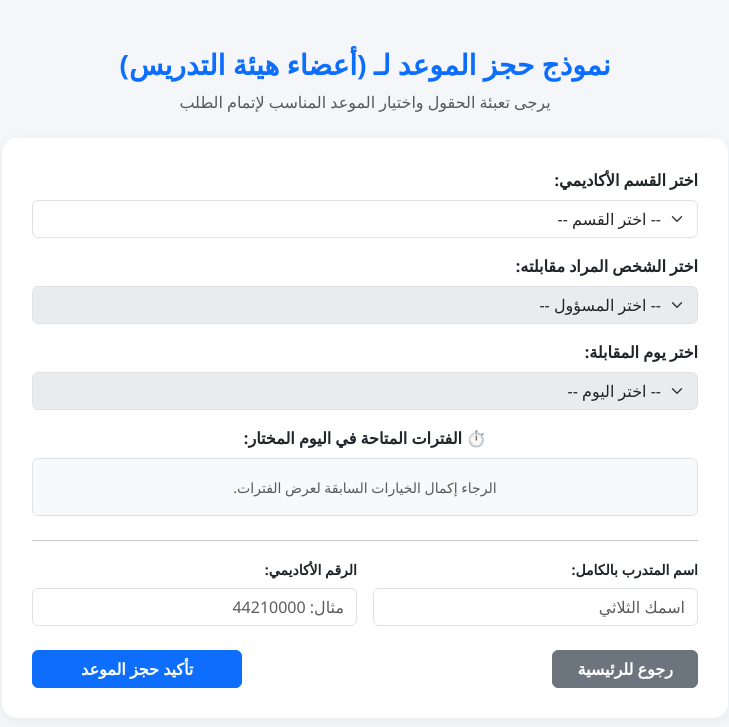
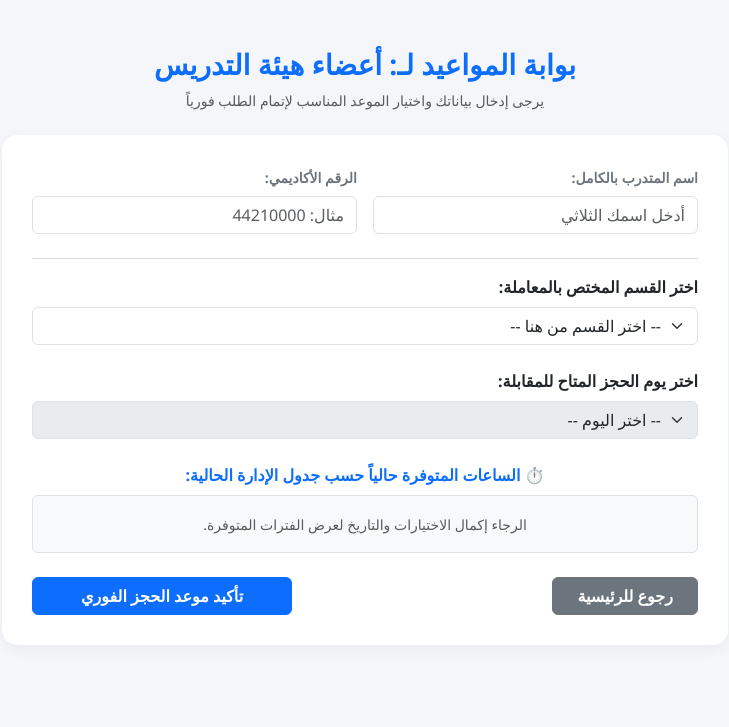
Before and after one commit to AMX-24/booking-system, a Flask app: page /select_time/1 in a window 1280 px wide. Shown: the top 727 px of the page, without its empty margins (275-1004 px from the left). Run offline with Flask 3, Linux system fonts and the light colour scheme.

Commit message:
Update select_time.html

```diff
--- a/templates/select_time.html
+++ b/templates/select_time.html
@@ -13,34 +13,38 @@
 
 <div class="container my-5" style="max-width: 750px;">
     <div class="text-center mb-4">
-        <h3 class="fw-bold text-primary">نموذج حجز الموعد لـ ({{ entity_name }})</h3>
-        <p class="text-muted">يرجى تعبئة الحقول واختيار الموعد المناسب لإتمام الطلب</p>
+        <h3 class="fw-bold text-primary">بوابة المواعيد لـ: {{ entity_name }}</h3>
+        <p class="text-muted small">يرجى إدخال بياناتك واختيار الموعد المناسب لإتمام الطلب فورياً</p>
     </div>
 
     <div class="booking-box">
         <form action="{{ url_for('book') }}" method="POST">
-            <!-- 1. اختيار القسم (يقرأ ديناميكياً) -->
-            <div class="mb-3">
-                <label class="form-label fw-bold">اختر القسم الأكاديمي:</label>
-                <select class="form-select" id="deptSelect" required onchange="filterEntities()">
-                    <option value="" disabled selected>-- اختر القسم --</option>
+
+            <div class="row g-3 mb-4">
+                <div class="col-md-6">
+                    <label class="form-label small fw-bold text-secondary">اسم المتدرب بالكامل:</label>
+                    <input type="text" name="student_name" class="form-control" placeholder="أدخل اسمك الثلاثي" required>
+                </div>
+                <div class="col-md-6">
+                    <label class="form-label small fw-bold text-secondary">الرقم الأكاديمي:</label>
+                    <input type="number" name="student_id" class="form-control" placeholder="مثال: 44210000" required>
+                </div>
+            </div>
+
+            <hr class="text-muted">
+
+            <div class="mb-4">
+                <label class="form-label fw-bold text-dark">اختر القسم المختص بالمعاملة:</label>
+                <select class="form-select" id="deptSelect" required onchange="handleDeptChange()">
+                    <option value="" disabled selected>-- اختر القسم من هنا --</option>
                     {% for key, name in departments.items() %}
                         <option value="{{ key }}">{{ name }}</option>
                     {% endfor %}
                 </select>
             </div>
 
-            <!-- 2. تحديد الشخص المسؤول -->
-            <div class="mb-3">
-                <label class="form-label fw-bold">اختر الشخص المراد مقابلته:</label>
-                <select class="form-select" id="entitySelect" name="target_name" required disabled onchange="updateSlots()">
-                    <option value="" disabled selected>-- اختر المسؤول --</option>
-                </select>
-            </div>
-
-            <!-- 3. اختيار يوم المقابلة -->
-            <div class="mb-3">
-                <label class="form-label fw-bold">اختر يوم المقابلة:</label>
+            <div class="mb-4">
+                <label class="form-label fw-bold text-dark">اختر يوم الحجز المتاح للمقابلة:</label>
                 <select class="form-select" id="daySelect" name="day_name" required disabled onchange="updateSlots()">
                     <option value="" disabled selected>-- اختر اليوم --</option>
                     <option value="sun">الأحد</option>
@@ -51,32 +55,17 @@
                 </select>
             </div>
 
-            <!-- 4. عرض الأوقات المتاحة الممررة أجاكس -->
             <div class="mb-4">
-                <label class="form-label d-block fw-bold mb-2 text-center">⏱️ الفترات المتاحة في اليوم المختار:</label>
+                <label class="form-label d-block fw-bold mb-2 text-center text-primary">⏱️ الساعات المتوفرة حالياً حسب جدول الإدارة الحالية:</label>
                 <div id="slotsContainer" class="p-3 border rounded bg-light text-center min-vh-10">
-                    <span class="text-muted small">الرجاء إكمال الخيارات السابقة لعرض الفترات.</span>
+                    <span class="text-muted small">الرجاء إكمال الاختيارات والتاريخ لعرض الفترات المتوفرة.</span>
                 </div>
                 <input type="hidden" name="chosen_slot" id="hiddenSlotInput" required>
             </div>
 
-            <hr>
-
-            <!-- 5. بيانات المتدرب (ثابتة وظاهرة دائماً الآن) -->
-            <div class="row g-3 mb-4">
-                <div class="col-md-6">
-                    <label class="form-label small fw-bold">اسم المتدرب بالكامل:</label>
-                    <input type="text" name="student_name" class="form-control" placeholder="اسمك الثلاثي" required>
-                </div>
-                <div class="col-md-6">
-                    <label class="form-label small fw-bold">الرقم الأكاديمي:</label>
-                    <input type="number" name="student_id" class="form-control" placeholder="مثال: 44210000" required>
-                </div>
-            </div>
-
-            <div class="d-flex justify-content-between">
+            <div class="d-flex justify-content-between mt-4">
                 <a href="{{ url_for('home') }}" class="btn btn-secondary px-4 fw-bold">رجوع للرئيسية</a>
-                <button type="submit" class="btn btn-primary px-5 fw-bold">تأكيد حجز الموعد</button>
+                <button type="submit" class="btn btn-primary px-5 fw-bold">تأكيد موعد الحجز الفوري</button>
             </div>
         </form>
     </div>
@@ -86,52 +75,43 @@
 const db = {{ schedule_db | tojson }};
 const currentType = "{{ entity_id }}";
 
-function filterEntities() {
-    const dept = document.getElementById('deptSelect').value;
-    const entitySelect = document.getElementById('entitySelect');
+// دالة لمعالجة التغيير في الأقسام دون الحاجة لقائمة الأشخاص المحذوفة
+function handleDeptChange() {
     const daySelect = document.getElementById('daySelect');
-
-    // تفريغ القائمة أولاً
-    entitySelect.innerHTML = '<option value="" disabled selected>-- اختر المسؤول --</option>';
-
-    let hasMembers = false;
-    for (let name in db) {
-        if (db[name].type === currentType && db[name].dept === dept) {
-            let opt = document.createElement('option');
-            opt.value = name;
-            opt.innerText = name;
-            entitySelect.appendChild(opt);
-            hasMembers = true;
-        }
-    }
-
-    // تفعيل الخانات حتى لو لم تكن هناك أسماء ليتمكن النظام من إظهار تنبيه واضح
-    entitySelect.disabled = false;
     daySelect.disabled = false;
-
-    if (!hasMembers) {
-        entitySelect.innerHTML = '<option value="" disabled selected>-- لا يوجد مسؤولين مضافين لهذا القسم حالياً --</option>';
-    }
-
     clearSlots();
 }
 
 function updateSlots() {
-    const target = document.getElementById('entitySelect').value;
+    const dept = document.getElementById('deptSelect').value;
     const day = document.getElementById('daySelect').value;
     const container = document.getElementById('slotsContainer');
 
-    if(!target || !day) return;
+    if(!dept || !day) return;
+
+    // البحث عن المسؤول التابع للقسم والنوع المحدد تلقائياً في الخلفية
+    let targetName = null;
+    for (let name in db) {
+        if (db[name].type === currentType && db[name].dept === dept) {
+            targetName = name;
+            break;
+        }
+    }
+
+    if (!targetName) {
+        container.innerHTML = '<span class="text-warning small fw-bold">لا يوجد مسؤول أو جدول مواعيد مضاف لهذا القسم حالياً!</span>';
+        return;
+    }
 
     let formData = new FormData();
-    formData.append('target', target);
+    formData.append('target', targetName);
     formData.append('day_name', day);
 
     fetch('/get_slots_ajax', { method: 'POST', body: formData })
     .then(res => res.text())
     .then(html => {
-        if(html.strip === '') {
-            container.innerHTML = '<span class="text-warning small fw-bold">لا توجد أوقات متاحة مسجلة لهذا المسؤول!</span>';
+        if(html.trim() === '') {
+            container.innerHTML = '<span class="text-warning small fw-bold">لا توجد أوقات متاحة مسجلة لهذا القسم اليوم.</span>';
         } else {
             container.innerHTML = html;
         }
@@ -146,7 +126,7 @@ function selectSlot(slot) {
 }
 
 function clearSlots() {
-    document.getElementById('slotsContainer').innerHTML = '<span class="text-muted small">الرجاء إكمال الخيارات السابقة لعرض الفترات.</span>';
+    document.getElementById('slotsContainer').innerHTML = '<span class="text-muted small">الرجاء إكمال الاختيارات والتاريخ لعرض الفترات المتوفرة.</span>';
     document.getElementById('hiddenSlotInput').value = "";
 }
 </script>
```
